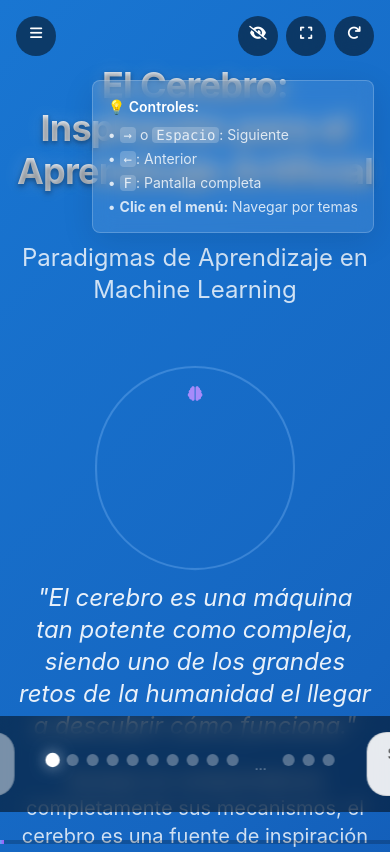
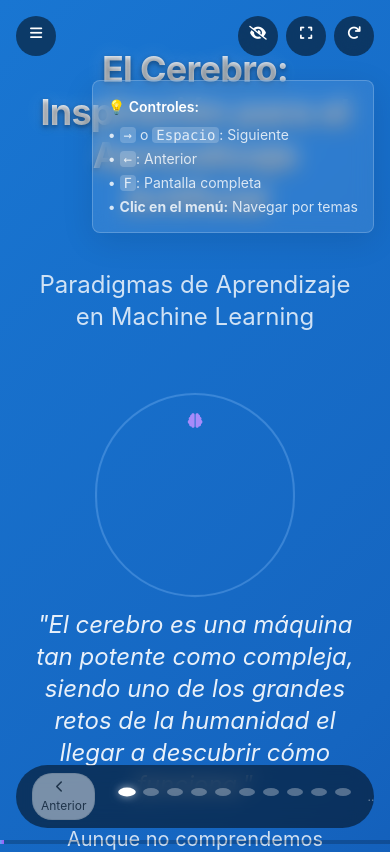
Before and after one commit to alex-v08/-Curso-AI-para-Profesionales, a React (Create React App) app: page / in a window 390 px wide. Shown: the top 852 px of the page. Built offline with nearby package versions, Linux system fonts and the light colour scheme.

Commit message:
fix: resize bar

```diff
--- a/src/styles/App.css
+++ b/src/styles/App.css
@@ -168,8 +168,17 @@ code {
   .main-content {
     margin-left: 0 !important;
     width: 100% !important;
-    padding-left: 1rem !important;
-    padding-right: 1rem !important;
+    padding-left: 0.5rem !important;
+    padding-right: 0.5rem !important;
+  }
+
+  .main-content .flex-1 {
+    padding: 1rem !important;
+  }
+
+  .main-content .max-w-7xl,
+  .main-content .max-w-6xl {
+    max-width: 100% !important;
   }
 }
 
@@ -393,18 +402,19 @@ code {
 }
 
 .slide-indicator {
-  width: 12px;
-  height: 12px;
+  width: 10px;
+  height: 10px;
   border-radius: 50%;
   background: rgba(255, 255, 255, 0.3);
   cursor: pointer;
   transition: all 0.3s ease;
+  flex-shrink: 0;
 }
 
 .slide-indicator.active {
   background: #ffffff;
-  transform: scale(1.2);
-  box-shadow: 0 0 12px rgba(255, 255, 255, 0.6);
+  transform: scale(1.15);
+  box-shadow: 0 0 8px rgba(255, 255, 255, 0.6);
 }
 
 .slide-indicator:hover {
@@ -466,8 +476,19 @@ code {
   }
 
   .slide-navigation {
-    bottom: 10px;
-    gap: 8px;
+    bottom: 0.5rem;
+    gap: 0.25rem;
+    padding: 0.4rem 0.75rem;
+    max-width: calc(100vw - 1rem);
+  }
+
+  .slide-indicator {
+    width: 8px;
+    height: 8px;
+  }
+
+  .slide-indicator.active {
+    transform: scale(1.1);
   }
 }
 
@@ -483,6 +504,23 @@ code {
   .glass-effect {
     margin: 5px;
     padding: 15px !important;
+  }
+
+  .slide-navigation {
+    bottom: 0.25rem;
+    gap: 0.2rem;
+    padding: 0.3rem 0.5rem;
+    font-size: 0.75rem;
+  }
+
+  .slide-indicator {
+    width: 6px;
+    height: 6px;
+  }
+
+  .slide-navigation button {
+    padding: 0.25rem 0.5rem;
+    font-size: 0.75rem;
   }
 }
 
@@ -563,9 +601,9 @@ select:focus {
 
 /* Improved spacing for slide content */
 .slide-content .grid {
-  gap: 4rem;
-  padding: 2rem 0;
-  margin: 2rem 0;
+  gap: 3rem;
+  padding: 1.5rem 0;
+  margin: 1.5rem 0;
 }
 
 .slide-content .grid-cols-1 {
@@ -633,28 +671,45 @@ select:focus {
 /* Responsive improvements for mobile */
 @media (max-width: 768px) {
   .slide-content .grid {
-    gap: 2rem;
-    padding: 1rem 0;
-    margin: 1rem 0;
+    gap: 1.5rem;
+    padding: 0.5rem 0;
+    margin: 0.5rem 0;
   }
 
   .slide-content .grid-cols-2 {
     grid-template-columns: 1fr;
-    gap: 2rem;
+    gap: 1.5rem;
   }
 
   .slide-content .grid-cols-3,
   .slide-content .lg\\:grid-cols-3 {
     grid-template-columns: 1fr;
-    gap: 2rem;
+    gap: 1.5rem;
   }
 
   .slide-content .glass-effect,
   .slide-content .chatbot-glass,
   .slide-content .chatbot-glass-strong,
   .slide-content .content-card {
-    margin-bottom: 2rem;
-    padding: 1.5rem !important;
+    margin-bottom: 1.5rem;
+    padding: 1rem !important;
+  }
+
+  .slide-content h1 {
+    font-size: 1.75rem !important;
+  }
+
+  .slide-content h2 {
+    font-size: 1.5rem !important;
+  }
+
+  .slide-content h3 {
+    font-size: 1.25rem !important;
+  }
+
+  .slide-content p,
+  .slide-content li {
+    font-size: 0.875rem;
   }
 }
 
@@ -671,17 +726,25 @@ select:focus {
 
 .slide-navigation {
   position: fixed;
-  bottom: 2rem;
+  bottom: 1rem;
   left: 50%;
   transform: translateX(-50%);
   display: flex;
   align-items: center;
-  gap: 1rem;
+  gap: 0.5rem;
   background: rgba(0, 0, 0, 0.5);
   backdrop-filter: blur(10px);
-  padding: 1rem 2rem;
+  padding: 0.5rem 1rem;
   border-radius: 9999px;
   z-index: 20;
+  max-width: calc(100vw - 2rem);
+  overflow-x: auto;
+  scrollbar-width: none;
+  -webkit-overflow-scrolling: touch;
+}
+
+.slide-navigation::-webkit-scrollbar {
+  display: none;
 }
 
 /* Color utilities for dynamic classes */
```
